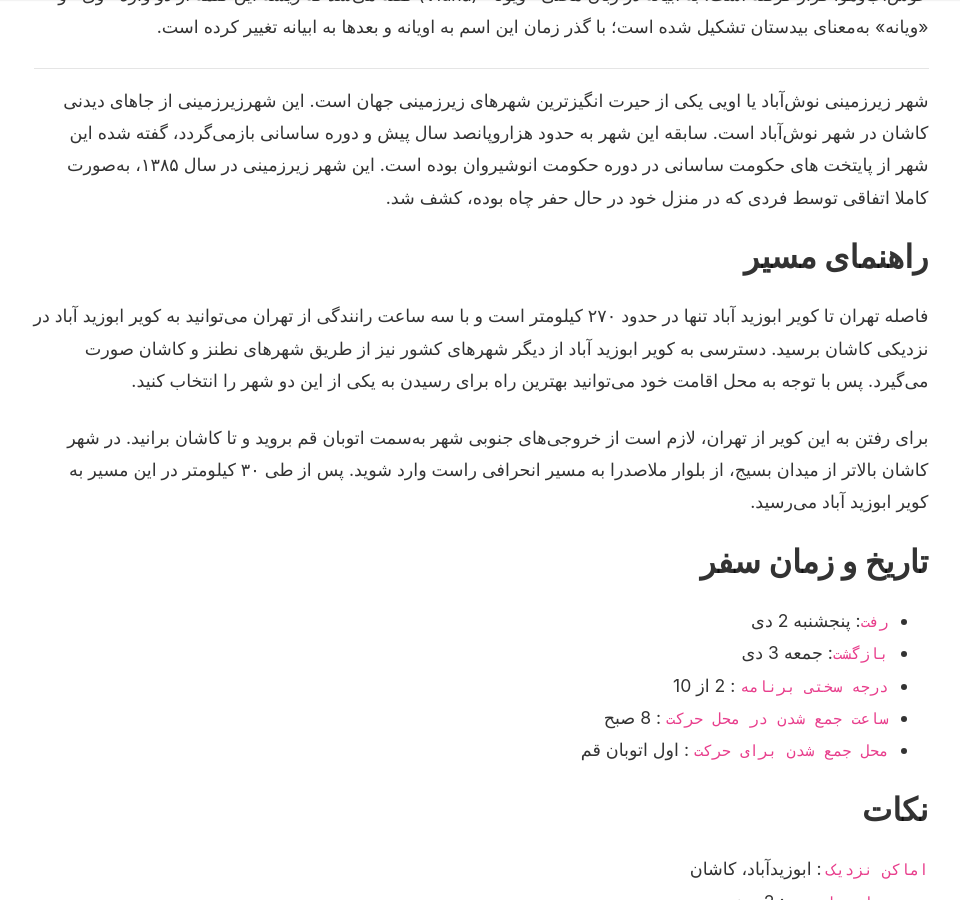
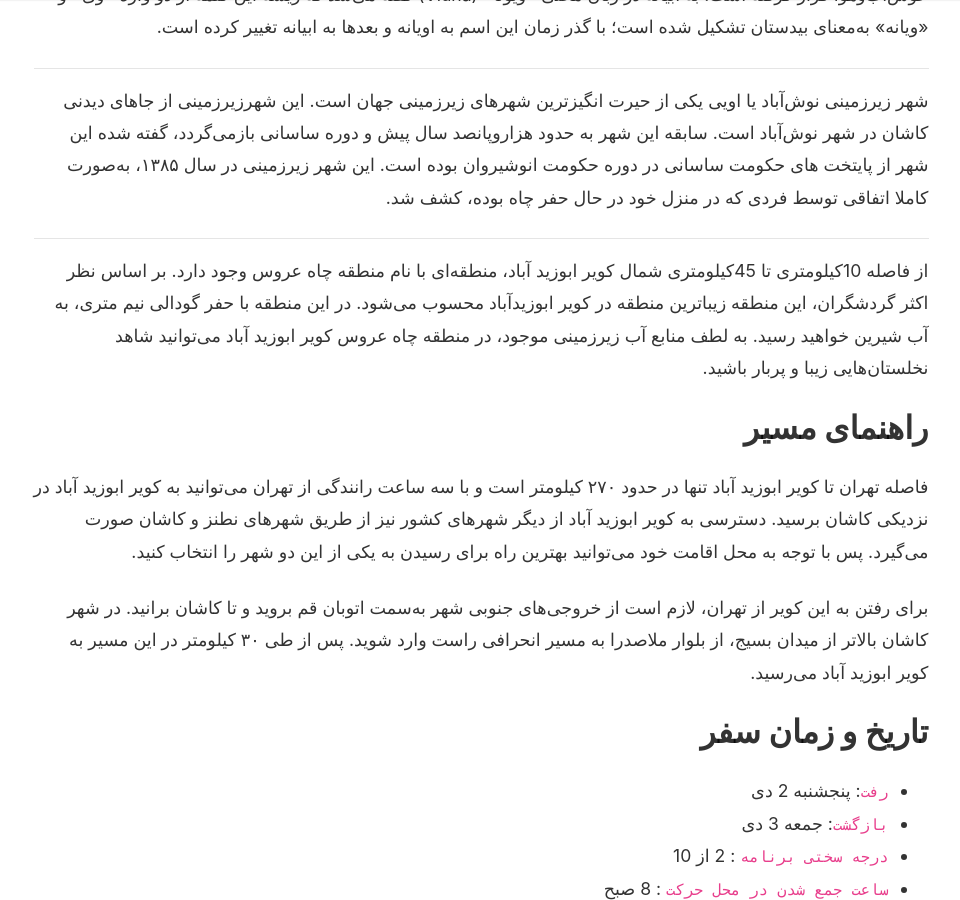
Before and after one commit to MHKarami97/active, a Jekyll site: the page built from _posts/2021-12-20-abouzeidabad.md, in a window 1280 px wide and 900 px high, scrolled down 3024 px. Shown: the whole window, without its empty margins (159-1119 px from the left). Built offline with Jekyll 4.4.1, drawn with Linux system fonts in a browser that asks for light colours; nearby versions of some CDN libraries; comment, search, counter and statistics services are not loaded.

Commit message:
update new post

```diff
--- a/_posts/2021-12-20-abouzeidabad.md
+++ b/_posts/2021-12-20-abouzeidabad.md
@@ -37,6 +37,9 @@ rating: 5
 
 ---
 شهر زیرزمینی نوش‌آباد یا اویی یکی از حیرت انگیزترین شهرهای زیرزمینی جهان است. این شهرزیرزمینی از جاهای دیدنی کاشان در شهر نوش‌آباد است. سابقه این شهر به حدود هزاروپانصد سال پیش و دوره ساسانی بازمی‌گردد، گفته شده این شهر از پایتخت های حکومت ساسانی در دوره حکومت انوشیروان بوده است. این شهر زیرزمینی در سال ۱۳۸۵، به‌صورت کاملا اتفاقی توسط فردی که در منزل خود در حال حفر چاه بوده، کشف شد.
+
+---
+از فاصله 10‌کیلومتری تا 45‌کیلومتری شمال کویر ابوزید آباد، منطقه‌ای با نام منطقه چاه عروس وجود دارد. بر اساس نظر اکثر گردشگران، این منطقه زیباترین منطقه در کویر ابوزیدآباد محسوب می‌شود. در این منطقه با حفر گودالی نیم متری، به آب شیرین خواهید رسید. به لطف منابع آب زیرزمینی موجود، در منطقه چاه عروس کویر ابوزید آباد می‌توانید شاهد نخلستان‌هایی زیبا و پربار باشید.
 
 ## راهنمای مسیر
 فاصله تهران تا کویر ابوزید آباد تنها در حدود ۲۷۰ کیلومتر است و با سه ساعت رانندگی از تهران می‌توانید به کویر ابوزید آباد در نزدیکی کاشان برسید. دسترسی به کویر ابوزید آباد از دیگر شهرهای کشور نیز از طریق شهرهای نطنز و کاشان صورت می‌گیرد. پس با توجه به محل اقامت‌ خود می‌توانید بهترین راه برای رسیدن به یکی از این دو شهر را انتخاب کنید.
```
